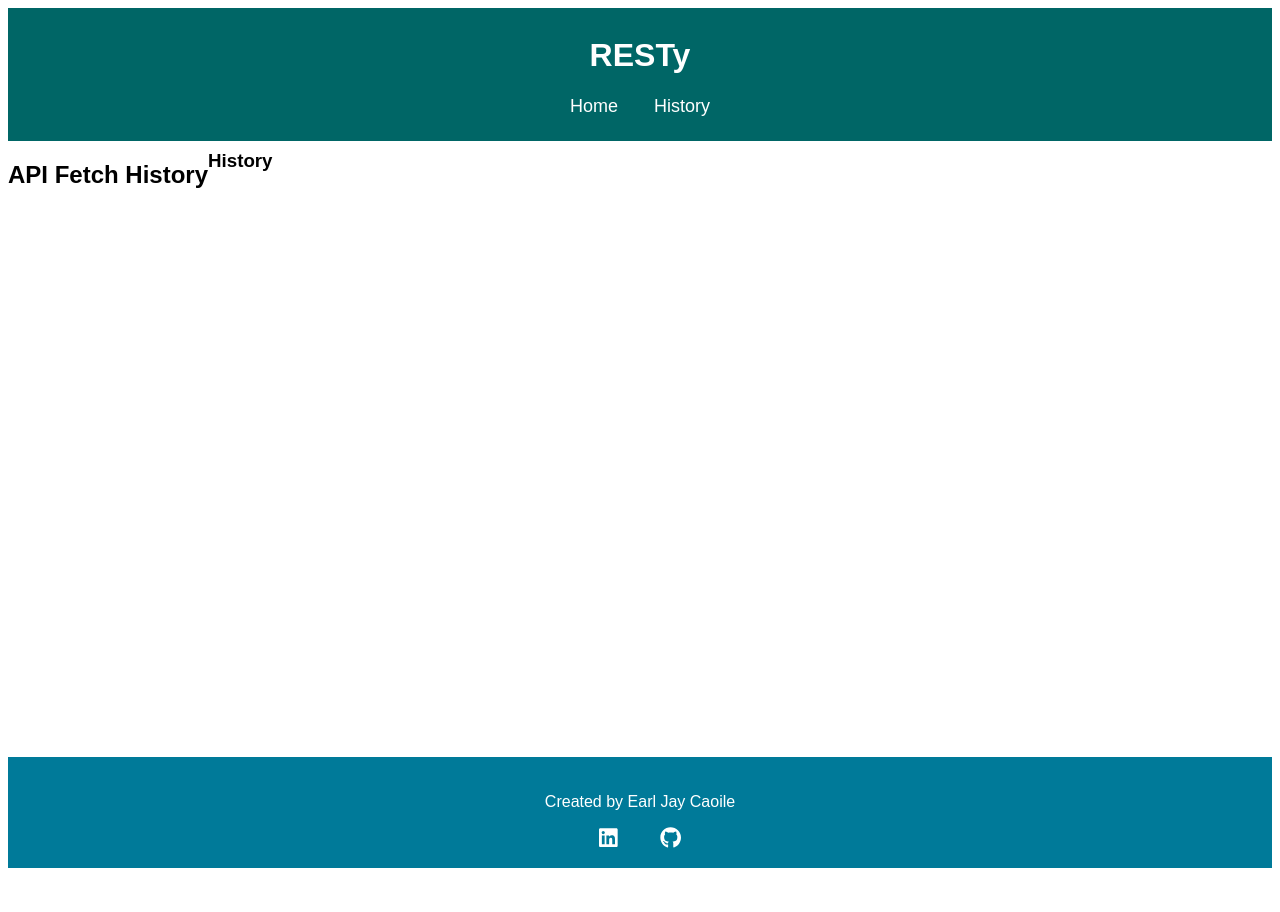
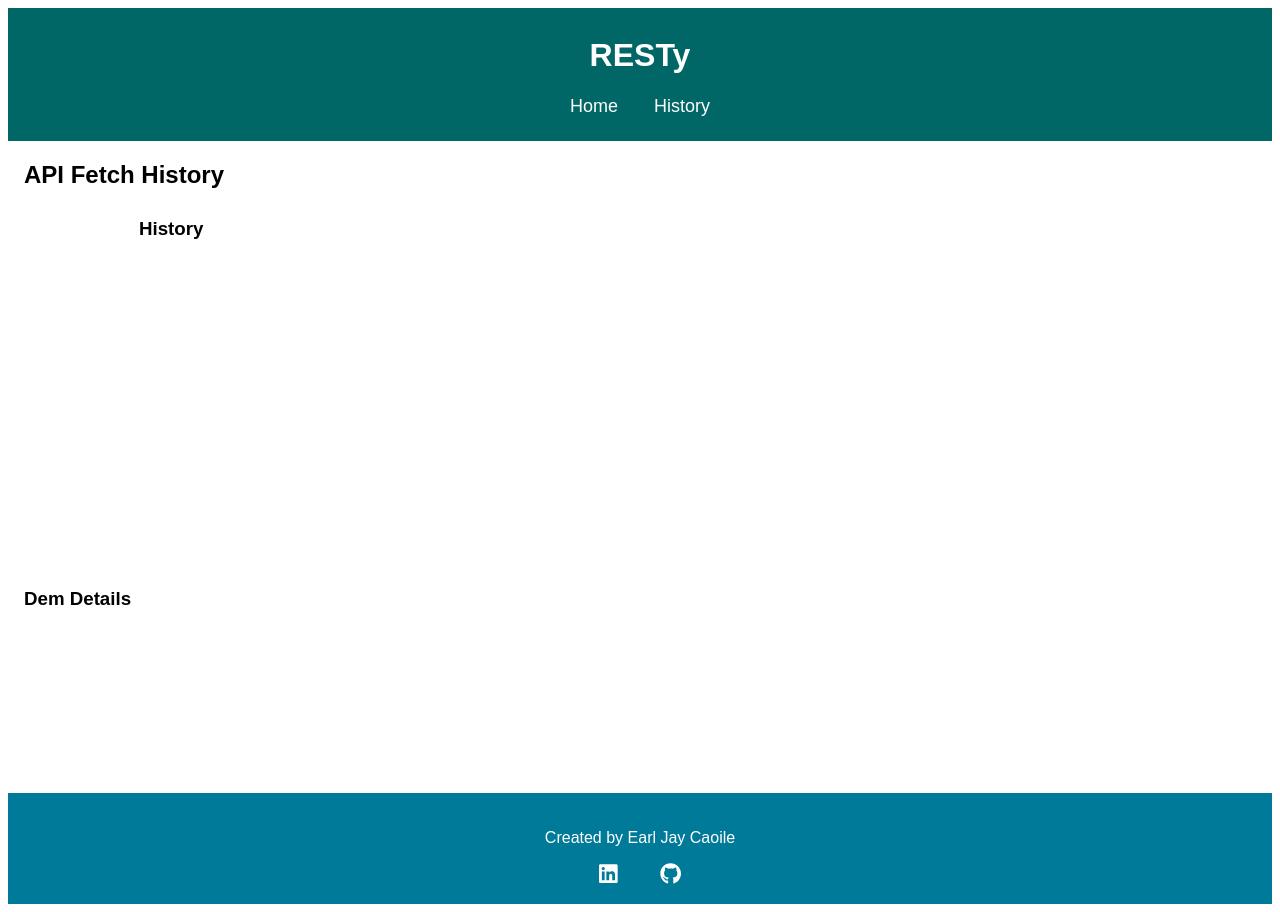
Before and after one commit to earljay-caoile-401-advanced-javascript/react-resty, a React (Create React App) app: page /history in a window 1280 px wide. Before the commit the page ends 876 px from the top, so only its background shows below. Built offline with nearby package versions, Linux system fonts and the light colour scheme.

Commit message:
checkpoint: refactored inline history comp to have a submit button instead of just clicking

```diff
--- a/src/_base.scss
+++ b/src/_base.scss
@@ -75,3 +75,7 @@ footer {
   display: flex;
   flex-direction: row;
 }
+
+.margin-1 {
+  margin: $spacing;
+}
--- a/src/components/History.js
+++ b/src/components/History.js
@@ -1,5 +1,6 @@
 import React from 'react';
-import MiniHistory from './MiniHistory';
+// import MiniHistory from './MiniHistory';
+// import { Link } from 'react-router-dom';
 
 /**
  * Parent component that shows history of API requests
@@ -14,24 +15,64 @@ class History extends React.Component {
   constructor(props) {
     super(props);
     console.log('Do we have props?', props);
+    this.state = {
+      historyArr: [],
+      currDetails: {},
+    };
+
+    for (let i = 0; i < props.fetchHistory.length; i++) {
+      const currHistory = props.fetchHistory[i];
+      this.state.historyArr.push(
+        <li key={i} value={i} onClick={this.getFetchDetails(i)}>
+          {currHistory.reqType} {currHistory.url}
+        </li>
+      );
+    }
+
+    this.setState({ currDetails: props.fetchHistory[0] });
   }
 
-  fetchPrevReq(index) {
+  getFetchDetails(index) {
     console.log('Are we getting index here?', index);
+    this.setState({ currDetails: this.props.fetchHistory[index] });
   }
 
   render() {
     return (
-      <div className="content flex-row">
+      <div className="content margin-1">
         <h2>API Fetch History</h2>
-        <div className="big-history">
-          <MiniHistory
-            fetchHistory={this.props.fetchHistory || []}
-            onHistClick={this.fetchPrevReq.bind(this)}
-          />
+        <div className="flex-row">
+          <div className="big-history">
+            <div className="mini-history">
+              <h3>History</h3>
+              <ul className="history-list">{this.state.historyArr}</ul>
+            </div>
+            <div className="fetch-details">
+              <h3>Dem Details</h3>
+              <div>{this.currDetails}</div>
+            </div>
+          </div>
         </div>
       </div>
     );
+
+    // return (
+    //   <div className="content margin-1">
+    //     <h2>API Fetch History</h2>
+    //     <div className="flex-row">
+    //       <div className="big-history">
+    //         <div className="mini-history">
+    //           <h3>History</h3>
+    //           <ul className="history-list">{this.state.historyArr}</ul>
+    //         </div>
+    //         <div className="fetch-details">
+    //           <h3>Dem Details</h3>
+    //           <div>{this.currDetails}</div>
+    //         </div>
+    //       </div>
+    //     </div>
+    //   </div>
+    // );
   }
 }
 
--- a/src/components/MiniHistory.js
+++ b/src/components/MiniHistory.js
@@ -1,25 +1,47 @@
 import React from 'react';
 
 function MiniHistory(props) {
-  const histotryArr = [];
+  const historyArr = [];
+  let selectedIndex = null;
 
   for (let i = 0; i < props.fetchHistory.length; i++) {
     const currHistory = props.fetchHistory[i];
-    histotryArr.push(
-      <li key={i} value={i} onClick={handleHistClick}>
+    historyArr.push(
+      <li key={i} value={i} onClick={updateActiveIndex}>
         {currHistory.reqType} {currHistory.url}
       </li>
     );
   }
 
+  function updateActiveIndex(e) {
+    const prevSelected = document.querySelector('.selected-btn');
+    if (prevSelected) {
+      prevSelected.classList.remove('selected-btn');
+    }
+    e.target.classList.add('selected-btn');
+    console.log('What is e.target?', e.target);
+    selectedIndex = e.target.value;
+    console.log('selected index is now this:', selectedIndex);
+  }
+
   function handleHistClick(e) {
-    props.onHistClick(e.target.value);
+    console.log('What is e?', e);
+    if (selectedIndex !== null) {
+      props.onHistClick(selectedIndex);
+      const prevSelected = document.querySelector('.selected-btn');
+      if (prevSelected) {
+        prevSelected.classList.remove('selected-btn');
+      }
+    }
   }
 
   return (
     <div className="mini-history">
-      <h3>History</h3>
-      <ul className="history-list">{histotryArr}</ul>
+      <h3>History (click query to re-fetch)</h3>
+      <ul className="history-list">{historyArr}</ul>
+      <button id="submit-btn" value={selectedIndex} onClick={handleHistClick}>
+        Submit
+      </button>
     </div>
   );
 }
--- a/src/styles.scss
+++ b/src/styles.scss
@@ -197,15 +197,17 @@
 }
 
 .mini-history {
+  width: 23vw;
+
   h3 {
     text-align: center;
     margin: $spacing / 2 auto;
   }
 
   ul {
-    margin: 0;
+    @include setSpacing(0, 0);
     overflow: auto;
-    height: 48vh;
+    height: 40vh;
 
     li {
       list-style-type: none;
@@ -214,8 +216,30 @@
       margin: 0;
 
       &:hover {
-        background-color: #bde4f7;
+        background-color: #80cff7;
+        @include setCompatibleProp('animation', fadein ease 0.25s);
       }
     }
   }
+
+  .selected-btn {
+    color: white;
+    background-color: #143e5a;
+  }
+
+  button {
+    @include setSpacing($spacing auto, $spacing / 2);
+    width: 93%;
+
+    @media only screen and (max-width: 800px) {
+      width: 100%;
+      text-align: center;
+    }
+
+    &:hover {
+      color: white;
+      background-color: #0a233a;
+      @include setCompatibleProp('animation', fadein ease 0.25s);
+    }
+  }
 }
```
